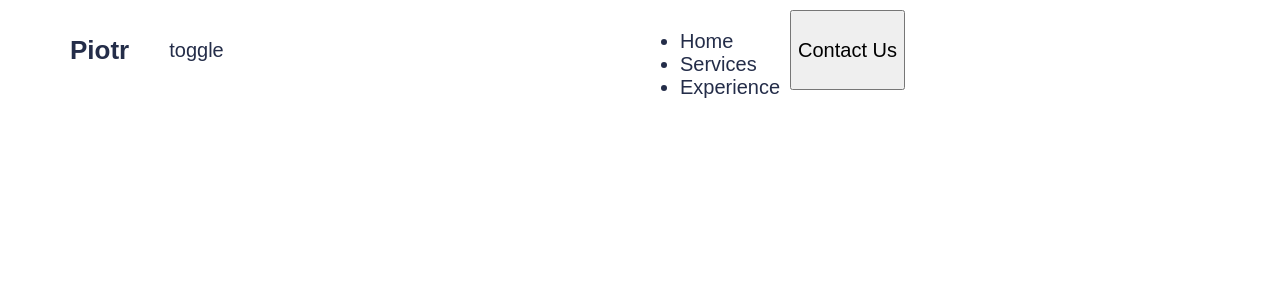
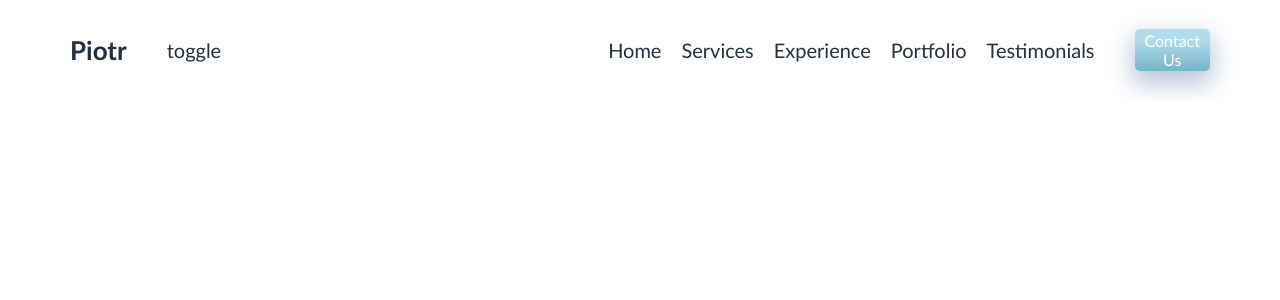
Before and after one commit to seriouspig/portfolio, a React (Create React App) app: page / in a window 1280 px wide. Shown: the top 300 px of the page. Built offline with nearby package versions, Linux system fonts and the light colour scheme.

Commit message:
Nav bar basic

```diff
--- a/public/index.html
+++ b/public/index.html
@@ -10,7 +10,7 @@
     />
     <style>
       *{
-        font-family: Arial, Helvetica, sans-serif;
+        font-family: 'Gill Sans', 'Gill Sans MT', Calibri, 'Trebuchet MS', sans-serif;
         font-weight: normal;
         font-size: 20px;
       }
--- a/src/App.css
+++ b/src/App.css
@@ -16,3 +16,21 @@
     overflow: hidden;
     color: var(--black);
 }
+
+.button {
+  border-radius: 5px;
+  border: none;
+  color: white;
+  font-size: 16px;
+  padding: 2px 10px;
+  background: linear-gradient(180deg, #afddeb 26.71%, #76b4c7 99.36%);
+  box-shadow: 0px 10px 24px 3px rgba(90, 117, 168, 0.42);
+}
+
+.button:hover {
+  background: white;
+  cursor: pointer;
+  color:rgba(15, 32, 65, 1);
+  border: 1px solid rgba(90, 117, 168, 1);
+  margin: -1px;
+}
--- a/src/Components/Navbar/Navbar.css
+++ b/src/Components/Navbar/Navbar.css
@@ -19,4 +19,23 @@
 .n-right {
     display: flex;
     flex: 1;
+    align-items: center;
+    justify-content: center;
+    font-weight: 400;
 }
+
+.n-list{
+    flex: 10;
+}
+
+.n-list>ul{
+    display: flex;
+    gap: 1rem;
+    margin-right: 2rem;
+    list-style-type: none;
+}
+
+.n-list>ul>li:hover{
+    cursor: pointer;
+    color: var(--orange);
+}
```
